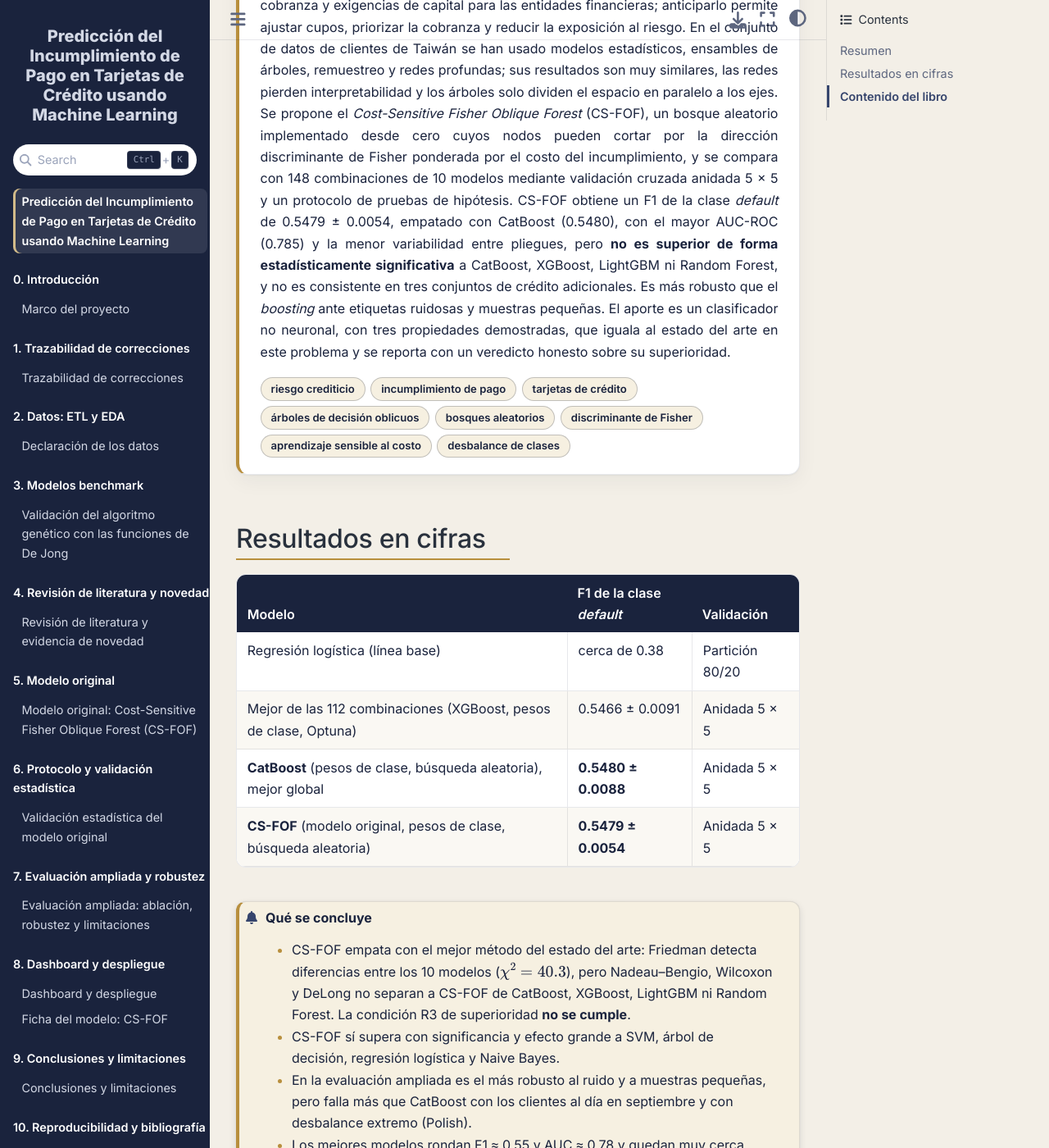
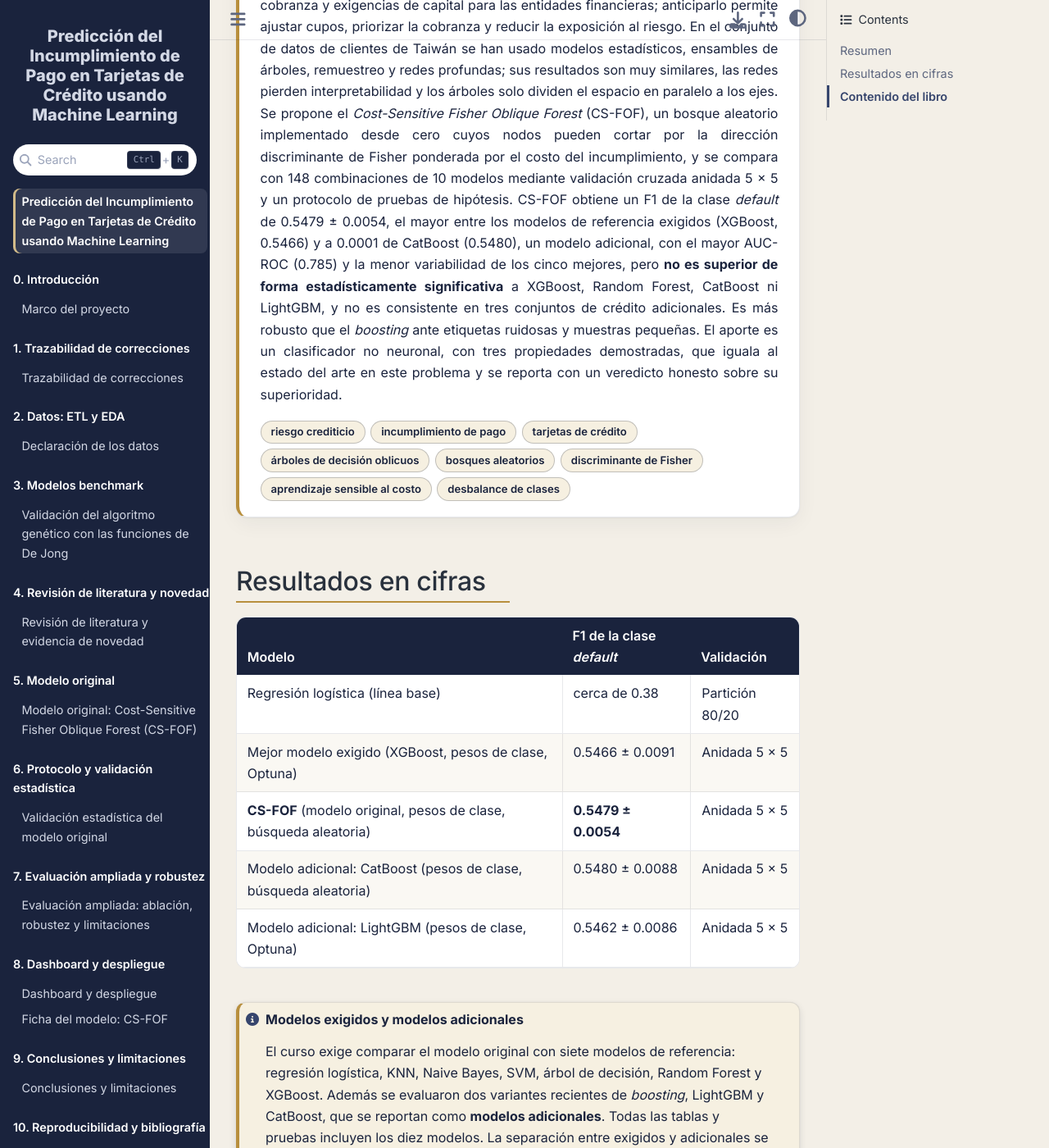
Before and after one commit to valeriaflorezs/Credit_Card_Project, a Jupyter Book: the page built from portada.md, in a window 1280 px wide and 1400 px high, scrolled down 983 px. Shown: the whole window at 82% size. Built offline with Jupyter Book 1.0.4 settings and Sphinx 7.4.7 and the Sphinx Book theme 1.1.4, drawn with Linux system fonts in a browser that asks for light colours; pages that are not in the unit, such as notebooks, are missing from menus; some of the changed text lies outside the part shown.

Commit message:
Libro: CS-FOF frente a los modelos exigidos; CatBoost y LightGBM como modelos adicionales
Las tablas y pruebas conservan los diez modelos. Se declara que la separación se hizo después de ver los
resultados, por indicación del profesor, y que no cambia ninguna cifra.

Co-Authored-By: Claude Fable 5.2 <noreply@anthropic.com>
Claude-Session: https://claude.ai/code/session_012vF8w9dfYEyTgtv2V8B218

```diff
--- a/portada.md
+++ b/portada.md
@@ -46,9 +46,9 @@
 :::{grid-item-card}
 :class-card: cc-kpi
 
-<p class="kpi-label">Mejor F1 (validación anidada 5 × 5)</p>
+<p class="kpi-label">Mayor F1 entre los modelos exigidos</p>
 <p class="kpi-value">0.548</p>
-<p class="kpi-note">CatBoost 0.5480 y CS-FOF 0.5479: empate</p>
+<p class="kpi-note">CS-FOF 0.5479; XGBoost 0.5466. Adicional: CatBoost 0.5480</p>
 :::
 ::::
 
@@ -62,9 +62,10 @@ profundas; sus resultados son muy similares, las redes pierden interpretabilidad
 en paralelo a los ejes. Se propone el *Cost-Sensitive Fisher Oblique Forest* (CS-FOF), un bosque aleatorio
 implementado desde cero cuyos nodos pueden cortar por la dirección discriminante de Fisher ponderada por el costo del
 incumplimiento, y se compara con 148 combinaciones de 10 modelos mediante validación cruzada anidada 5 × 5 y un
-protocolo de pruebas de hipótesis. CS-FOF obtiene un F1 de la clase *default* de 0.5479 ± 0.0054, empatado con
-CatBoost (0.5480), con el mayor AUC-ROC (0.785) y la menor variabilidad entre pliegues, pero **no es superior de
-forma estadísticamente significativa** a CatBoost, XGBoost, LightGBM ni Random Forest, y no es consistente en tres
+protocolo de pruebas de hipótesis. CS-FOF obtiene un F1 de la clase *default* de 0.5479 ± 0.0054, el mayor entre los
+modelos de referencia exigidos (XGBoost, 0.5466) y a 0.0001 de CatBoost (0.5480), un modelo adicional, con el mayor
+AUC-ROC (0.785) y la menor variabilidad de los cinco mejores, pero **no es superior de
+forma estadísticamente significativa** a XGBoost, Random Forest, CatBoost ni LightGBM, y no es consistente en tres
 conjuntos de crédito adicionales. Es más robusto que el *boosting* ante etiquetas ruidosas y muestras pequeñas. El
 aporte es un clasificador no neuronal, con tres propiedades demostradas, que iguala al estado del arte en este
 problema y se reporta con un veredicto honesto sobre su superioridad.
@@ -77,14 +78,25 @@ problema y se reporta con un veredicto honesto sobre su superioridad.
 | Modelo | F1 de la clase *default* | Validación |
 |---|---|---|
 | Regresión logística (línea base) | cerca de 0.38 | Partición 80/20 |
-| Mejor de las 112 combinaciones (XGBoost, pesos de clase, Optuna) | 0.5466 ± 0.0091 | Anidada 5 × 5 |
-| **CatBoost** (pesos de clase, búsqueda aleatoria), mejor global | **0.5480 ± 0.0088** | Anidada 5 × 5 |
+| Mejor modelo exigido (XGBoost, pesos de clase, Optuna) | 0.5466 ± 0.0091 | Anidada 5 × 5 |
 | **CS-FOF** (modelo original, pesos de clase, búsqueda aleatoria) | **0.5479 ± 0.0054** | Anidada 5 × 5 |
+| Modelo adicional: CatBoost (pesos de clase, búsqueda aleatoria) | 0.5480 ± 0.0088 | Anidada 5 × 5 |
+| Modelo adicional: LightGBM (pesos de clase, Optuna) | 0.5462 ± 0.0086 | Anidada 5 × 5 |
+
+:::{admonition} Modelos exigidos y modelos adicionales
+:class: note
+
+El curso exige comparar el modelo original con siete modelos de referencia: regresión logística, KNN, Naive
+Bayes, SVM, árbol de decisión, Random Forest y XGBoost. Además se evaluaron dos variantes recientes de
+*boosting*, LightGBM y CatBoost, que se reportan como **modelos adicionales**. Todas las tablas y pruebas
+incluyen los diez modelos. La separación entre exigidos y adicionales se hizo después de ver los resultados,
+por indicación del profesor del curso, y no cambia ninguna cifra.
+:::
 
 :::{admonition} Qué se concluye
 :class: cc-limites
 
-- CS-FOF empata con el mejor método del estado del arte: Friedman detecta diferencias entre los 10 modelos ($\chi^2 = 40.3$), pero Nadeau–Bengio, Wilcoxon y DeLong no separan a CS-FOF de CatBoost, XGBoost, LightGBM ni Random Forest. La condición R3 de superioridad **no se cumple**.
+- CS-FOF obtiene el mayor F1 medio entre los modelos exigidos, pero la diferencia no es significativa: Friedman detecta diferencias entre los 10 modelos ($\chi^2 = 40.3$), pero Nadeau–Bengio, Wilcoxon y DeLong no separan a CS-FOF de CatBoost, XGBoost, LightGBM ni Random Forest. La condición R3 de superioridad **no se cumple**.
 - CS-FOF sí supera con significancia y efecto grande a SVM, árbol de decisión, regresión logística y Naive Bayes.
 - En la evaluación ampliada es el más robusto al ruido y a muestras pequeñas, pero falla más que CatBoost con los clientes al día en septiembre y con desbalance extremo (Polish).
 - Los mejores modelos rondan F1 ≈ 0.55 y AUC ≈ 0.78 y quedan muy cerca entre sí; eso no prueba un techo del problema, pero hace difícil separarlos estadísticamente.
```
Also changed, not shown: MODEL_CARD.md (+4 -4 lines), conclusiones.md (+6 -5 lines), introduccion.md (+2 -1 lines), validacion.md (+17 -6 lines).
